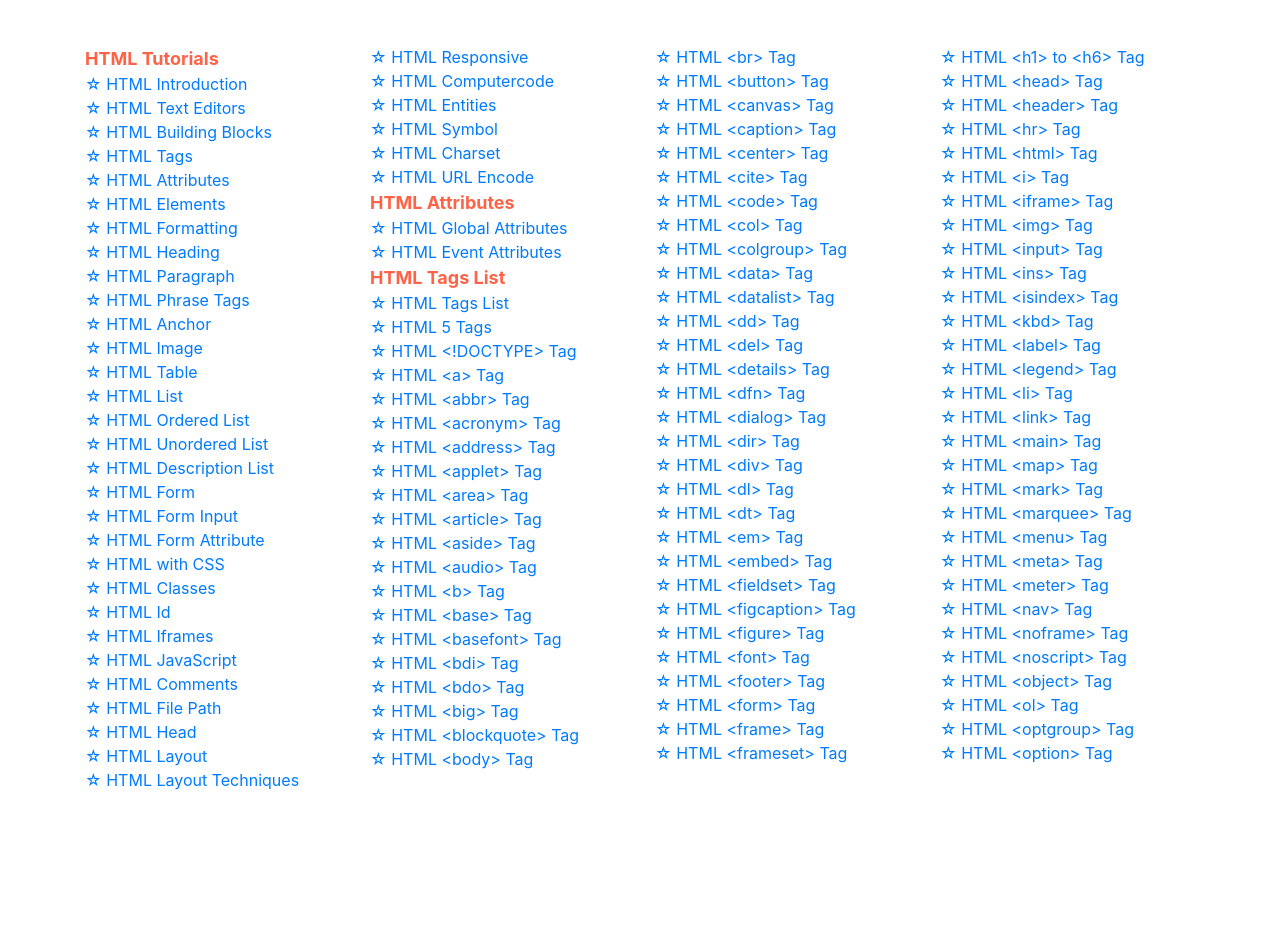
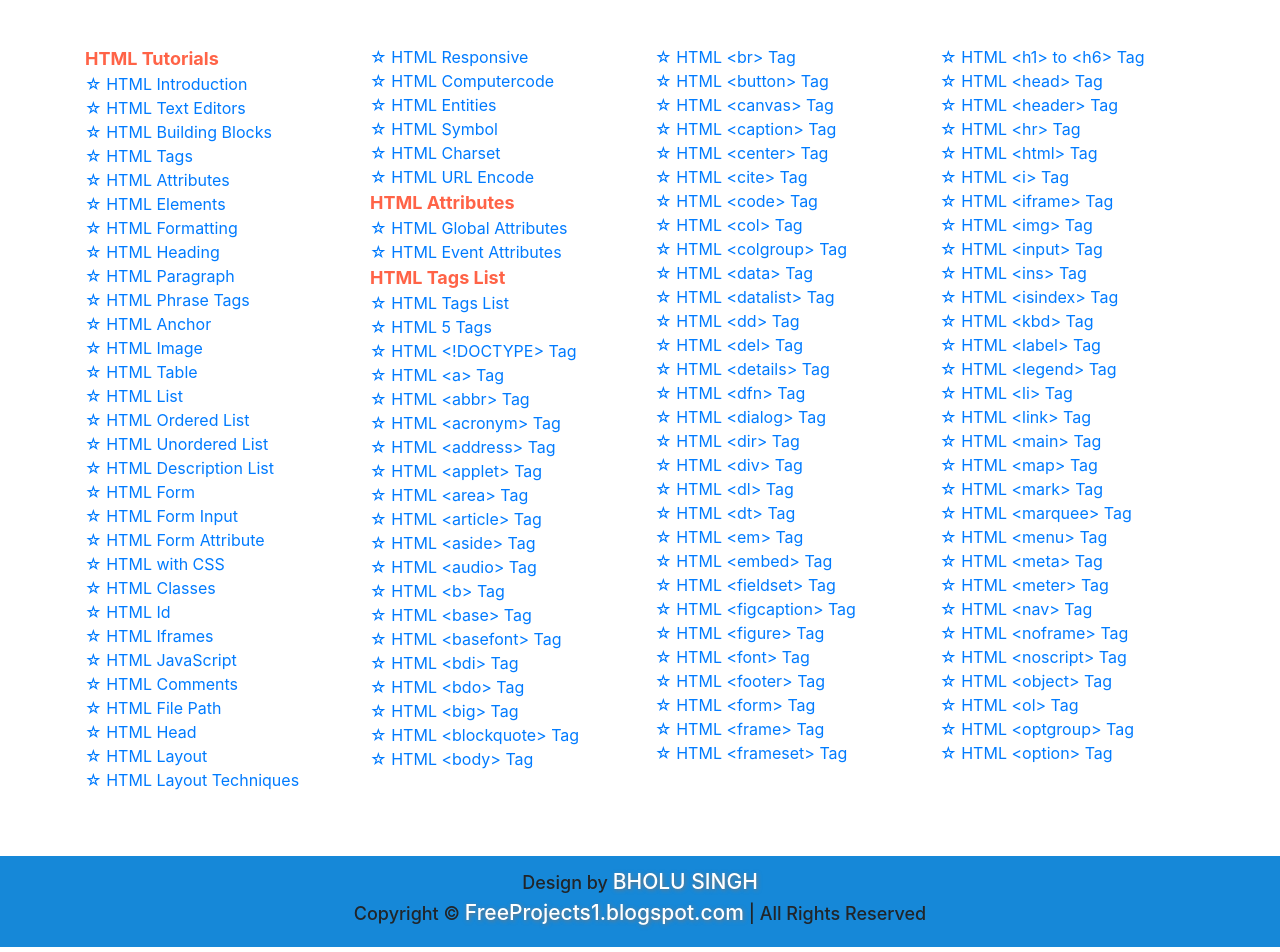
Before and after one commit to BHOLU-SINGH/Learn_Free_Tutorials, a plain HTML site: page index.html in a window 1280 px wide. Shown: the part 146-1098 px from the top of the page. Before the commit the page ends 1002 px from the top, so only its background shows below. Drawn offline with Linux system fonts and the light colour scheme.

Commit message:
Update index.html

```diff
--- a/index.html
+++ b/index.html
@@ -152,5 +152,9 @@
 			</div>
 		</div>
 	</div>
+	<div>
+		<p class="text-center footer">Design by <span>BHOLU SINGH</span><br>
+			Copyright &copy; <span><a href="https://freeprojects1.blogspot.com/">FreeProjects1.blogspot.com</a></span> | All Rights Reserved</p>
+	</div>
 </body>
 </html>
```
